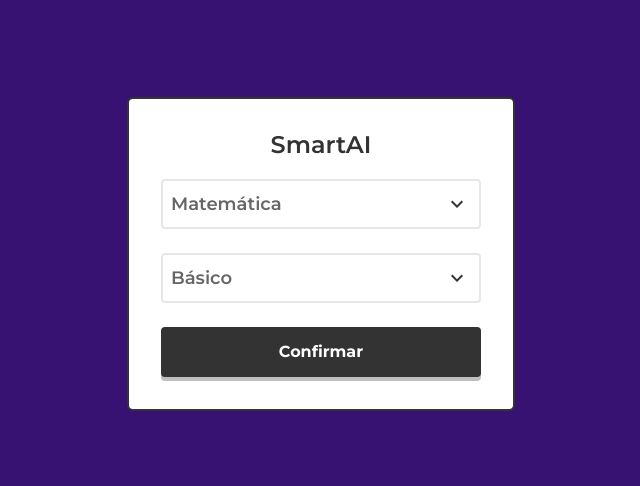
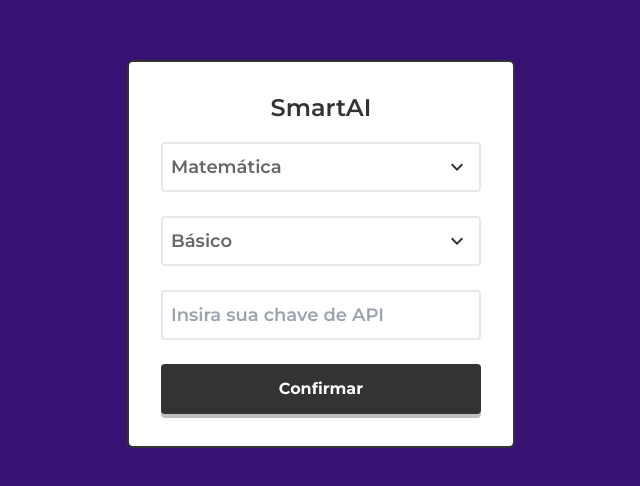
Before and after one commit to FeMotta/react-smartai, a React (Create React App) app: page / in a window 1280 px wide. Shown: the part 146-632 px from the top of the page, without its empty margins (319-959 px from the left). Built offline with nearby package versions, Linux system fonts and the light colour scheme.

Commit message:
adiciona input para chave de api

```diff
--- a/package.json
+++ b/package.json
@@ -9,6 +9,7 @@
     "autoprefixer": "^10.4.14",
     "axios": "^1.3.4",
     "dotenv": "^16.0.3",
+    "js-cookie": "^3.0.5",
     "postcss": "^8.4.21",
     "react": "^18.2.0",
     "react-dom": "^18.2.0",
--- /dev/null
+++ b/src/components/SecureInput.jsx
@@ -0,0 +1,49 @@
+import React from 'react';
+
+function SecureInput(props) {
+  const {
+    id,
+    value,
+    onChange,
+    placeholder = 'Digite sua resposta aqui',
+    inputClassName,
+    maxLength,
+    isPassword,
+  } = props;
+
+  const inputType = isPassword ? 'password' : 'text';
+
+  return (
+    <div className='w-full flex flex-col mb-6'>
+      <input
+        id={id}
+        type={inputType}
+        value={value}
+        onChange={onChange}
+        maxLength={maxLength}
+        className={`
+          h-[50px]
+          py-2 pl-2 pr-8
+          appearance-none
+          font-semibold
+          text-secondary
+          text-lg
+          rounded
+          border-2
+          border-ccc
+          bg-transparent
+          transition-border-color
+          duration-300
+          ease-in
+          font-montserrat
+          w-full
+          focus:border-primary
+          transition-colors
+          ${inputClassName}`}
+        placeholder={placeholder}
+      />
+    </div>
+  );
+}
+
+export default SecureInput;
--- a/src/pages/Home.jsx
+++ b/src/pages/Home.jsx
@@ -1,16 +1,27 @@
 import React, { useState } from 'react';
 import { useNavigate } from 'react-router-dom';
+import Cookies from 'js-cookie';
 
 import Botao from '../components/Botao';
 import Formulario from '../components/Formulario';
 import Container from '../components/Container';
 import Seletor from '../components/Seletor';
 import Heading from '../components/Heading';
+import SecureInput from '../components/SecureInput';
 
 const Home = () => {
+
+  // States
+
   const [materia, setMateria] = useState('matematica');
   const [nivel, setNivel] = useState('basico');
+  const [apikey, setApikey] = useState('');
+
+  // Constants
+
   const navigate = useNavigate();
+
+  // Functions
 
   const handleMateriaChange = (event) => {
     setMateria(event.target.value);
@@ -20,11 +31,18 @@ const Home = () => {
     setNivel(event.target.value);
   };
 
+  const handleApiKeyChange = (event) => {
+    setApikey(event.target.value);
+  };
+
   const handleSubmit = (e) => {
     e.preventDefault();
 
     localStorage.setItem('materia', materia);
     localStorage.setItem('nivel', nivel);
+
+    Cookies.set('api_key', apikey, { secure: false, sameSite: 'strict' });
+
     navigate('/question-page');
   };
 
@@ -56,6 +74,13 @@ const Home = () => {
           ]}
           onChange={handleNivelChange}
         />
+        <SecureInput
+          id="apikey-input"
+          placeholder="Insira sua chave de API"
+          isPassword={true}
+          value={apikey}
+          onChange={handleApiKeyChange}
+        />
         <Botao
           onClick={handleSubmit}
           buttonClassName="w-full"
--- a/src/pages/QuestionPage.jsx
+++ b/src/pages/QuestionPage.jsx
@@ -1,6 +1,8 @@
+/* eslint-disable react-hooks/exhaustive-deps */
 import React, { useEffect, useState } from 'react';
 import { useNavigate } from 'react-router-dom';
-import { generateQuestions, checkAnswer } from '../services/api'
+import { generateQuestions, checkAnswer } from '../services/api';
+import Cookies from 'js-cookie';
 
 import Botao from '../components/Botao';
 import Input from '../components/Input';
@@ -21,6 +23,7 @@ const QuestionPage = () => {
   // Constants
 
   const navigate = useNavigate();
+  const apikey = Cookies.get('api_key');
 
   // Functions
 
@@ -29,7 +32,7 @@ const QuestionPage = () => {
     const nivel = localStorage.getItem('nivel');
 
     try {
-      const question = await generateQuestions(materia, nivel);
+      const question = await generateQuestions(materia, nivel, apikey);
       setQuestion(question);
       setLoading(false);
     } catch (error) {
@@ -48,7 +51,7 @@ const QuestionPage = () => {
     if (answer !== '') {
       setLoading(true);
 
-      await checkAnswer(question, answer).then( (response) => {
+      await checkAnswer(question, answer, apikey).then( (response) => {
         saveAnswer(response);
         setAnswer('');
           generateQuestion().then( () => {
--- a/src/services/api.js
+++ b/src/services/api.js
@@ -8,9 +8,9 @@ const apiClient = axios.create({
     },
 });
 
-export const generateQuestions = async (topic, level) => {
+export const generateQuestions = async (topic, level, apikey) => {
     try {
-        const response = await apiClient.post('/api/generate-question', { topic, level });
+        const response = await apiClient.post('/api/generate-question', { topic, level, apikey });
         return response.data.question;
     } catch (error) {
         console.error('Erro ao gerar a pergunta:', error);
@@ -18,9 +18,9 @@ export const generateQuestions = async (topic, level) => {
     }
 };
 
-export const checkAnswer = async (question, userAnswer) => {
+export const checkAnswer = async (question, userAnswer, apikey) => {
     try {
-        const response = await apiClient.post('/api/check-answer', { question, userAnswer });
+        const response = await apiClient.post('/api/check-answer', { question, userAnswer, apikey });
         return response.data.answerCheck;
     } catch (error) {
         console.error('Erro ao verificar a resposta:', error);
```
Also changed, not shown: 1 other file (tests, documents, lock files or other folders).
